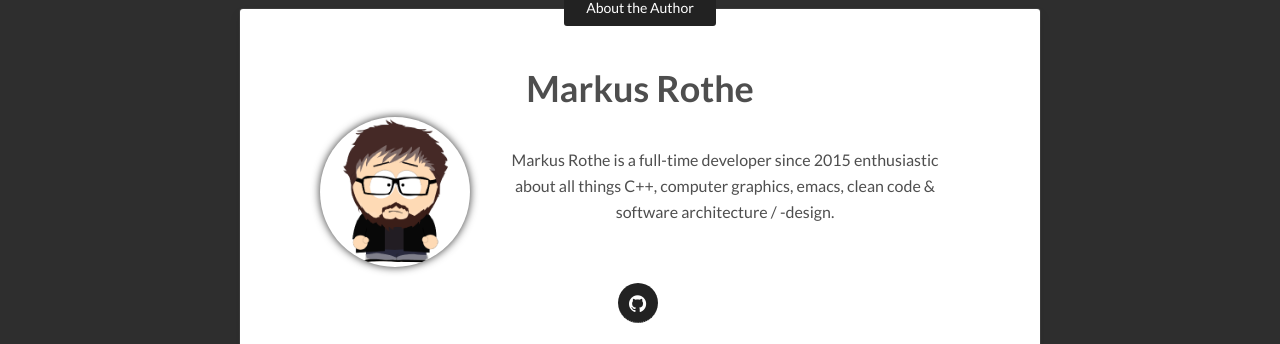
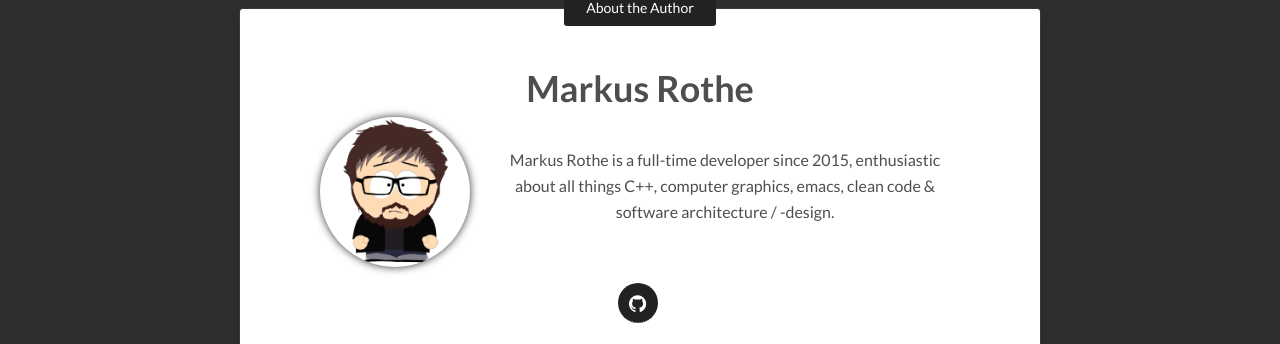
Before and after one commit to markusrothe/markusrothe.github.io, a Jekyll site: the page built from _posts/2019-03-04-FIRE-1-Setting-up-a-CMake-project.md, in a window 1280 px wide and 900 px high, scrolled down 4406 px. Shown: the part 110-454 px from the top of the window. Built offline with Jekyll 4.4.1, drawn with Linux system fonts in a browser that asks for light colours; nearby versions of some CDN libraries; comment, search, counter and statistics services are not loaded.

```diff
--- a/_config.yml
+++ b/_config.yml
@@ -45,7 +45,7 @@ owner:
     site: https://www.markusrothe.dev
     email: mr@markusrothe.dev
     avatar: images/avatar.png
-    bio: Markus Rothe is a full-time developer since 2015 enthusiastic about all things C++, computer graphics, emacs, clean code & software architecture / -design.
+    bio: Markus Rothe is a full-time developer since 2015, enthusiastic about all things C++, computer graphics, emacs, clean code & software architecture / -design.
     github: markusrothe
 
 social:
```
